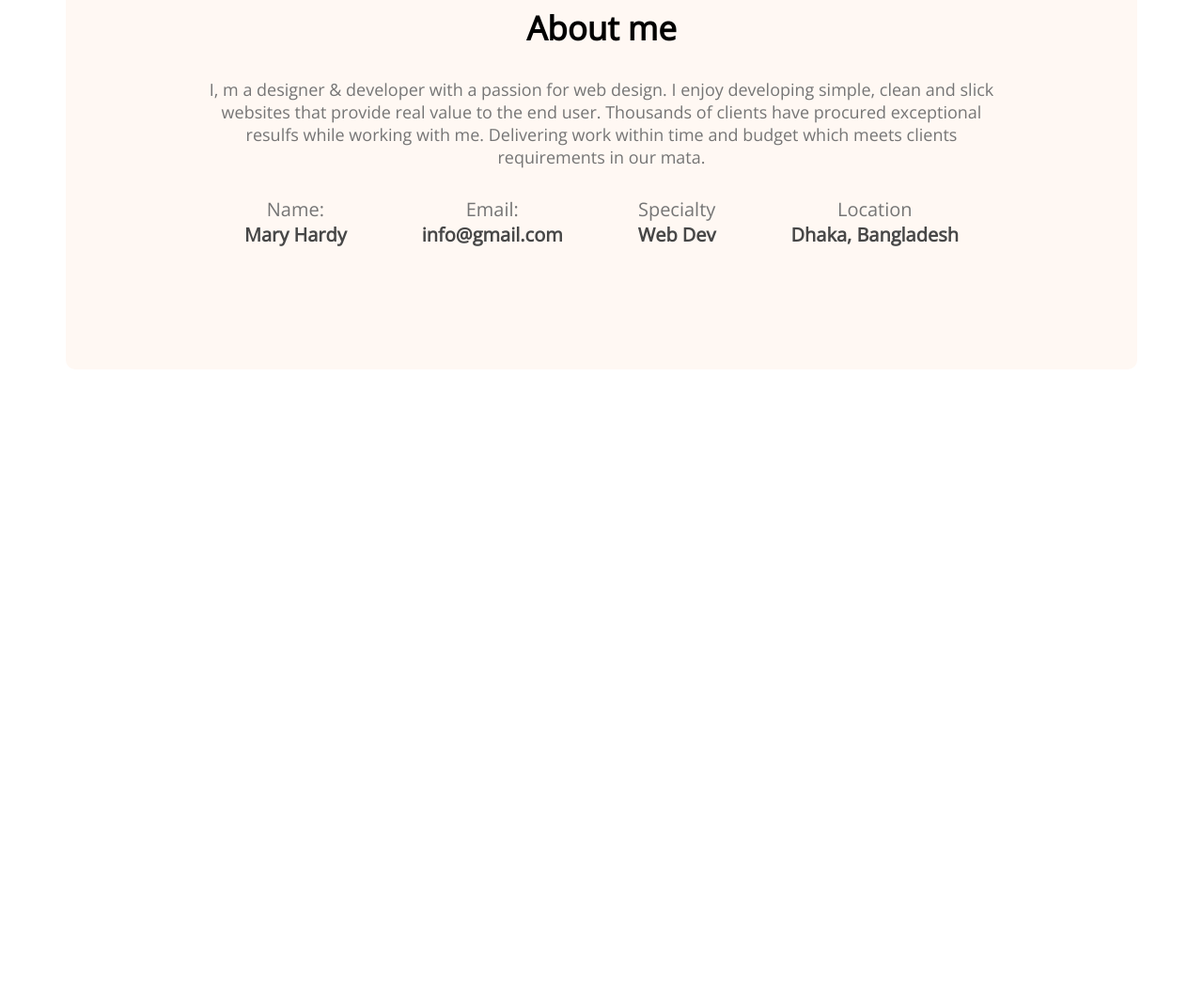
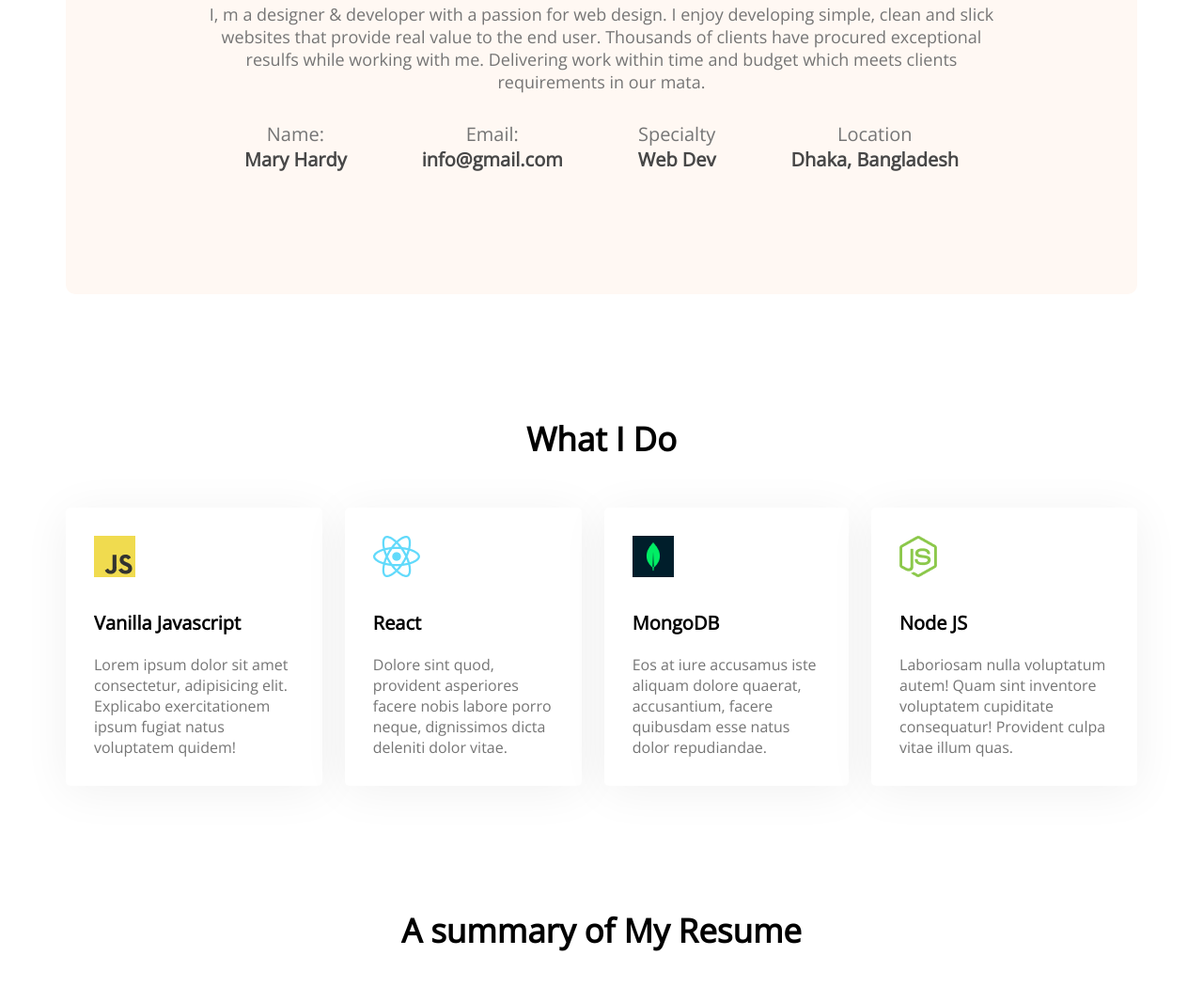
Before and after one commit to TheGreatDipu/developer-simple-portfolio, a plain HTML site: page index.html in a window 1280 px wide. Shown: the part 1094-2144 px from the top of the page at 94% size. Before the commit the page ends 1487 px from the top, so only its background shows below. Drawn offline with nearby package versions, Linux system fonts and the light colour scheme.

Commit message:
skill added

```diff
--- a/Styles/portfolio.css
+++ b/Styles/portfolio.css
@@ -29,7 +29,7 @@
 nav {
     display: flex;
     justify-content: space-between;
-    margin: 50px 200px;
+    margin: 0px 200px;
 }
 
 .nav-title {
@@ -76,20 +76,23 @@ main {
     max-width: 1140px;
     margin: 0 auto;
 }
-
+section{
+    margin-top: 130px;
+}
 /* about section styles */
 .about {
-    text-align: center;
-    margin-top: 130px;
     background: #FFF8F3;
     border-radius: 10px;
     padding: 130px 150px;
+    text-align: center;
 }
 
 .section-title {
-    margin-bottom: 30px;
+    text-align: center;
+    margin-bottom: 50px;
     font-size: 35px;
     font-weight: 700;
+
 }
 
 .section-description {
@@ -111,3 +114,26 @@ main {
     font-size: 20px;
     color: #474747;
 }
+/* What I Do Styles */
+
+.skill{
+    background: #ffffff;
+    box-shadow: 0px 6px 50px rgba(0, 0, 0, 0.06);
+    border-radius: 5px;
+    padding: 30px;
+}
+.skills-container{
+    display: flex;
+    gap: 24px;
+}
+.skill-title{
+    font-weight: 700;
+    font-size: 20px;
+    margin-top: 30px;
+    margin-bottom: 20px;
+}
+.skill-description{
+    color: #757575;
+}
+
+/* Resume styles */
--- a/index.html
+++ b/index.html
@@ -53,6 +53,41 @@
                 </div>
             </div>
         </section>
+        <!-- what I do section -->
+        <section class="what-i-do">
+            <h3 class="section-title">What I Do</h3>
+            <div class="skills-container">
+                <div class="skill">
+                    <img src="images/icons/js.png" alt="">
+                    <p class="skill-title">Vanilla Javascript</p>
+                    <p class="skill-description">Lorem ipsum dolor sit amet consectetur, adipisicing elit. Explicabo exercitationem ipsum fugiat natus voluptatem quidem!</p>
+                </div>
+                <div class="skill">
+                    <img src="images/icons/react.png" alt="">
+                    <p class="skill-title">React</p>
+                    <p class="skill-description">Dolore sint quod, provident asperiores facere nobis labore porro neque, dignissimos dicta deleniti dolor vitae.</p>
+                </div>
+                <div class="skill">
+                    <img src="images/icons/mongo.png" alt="">
+                    <p class="skill-title">MongoDB</p>
+                    <p class="skill-description">Eos at iure accusamus iste aliquam dolore quaerat, accusantium, facere quibusdam esse natus dolor repudiandae.</p>
+                </div>
+                <div class="skill">
+                    <img src="images/icons/nodejs.png" alt="">
+                    <p class="skill-title">Node JS</p>
+                    <p class="skill-description">Laboriosam nulla voluptatum autem! Quam sint inventore voluptatem cupiditate consequatur! Provident culpa vitae illum quas.</p>
+                </div>
+            </div>
+        </section>
+        <!-- Resume Section -->
+        <section class="resume">
+            <h3 class="section-title">A summary of My Resume</h3>
+            <div class="resume-content">
+                <div>
+
+                </div>
+            </div>
+        </section>
     </main>
     <footer>
 
```
